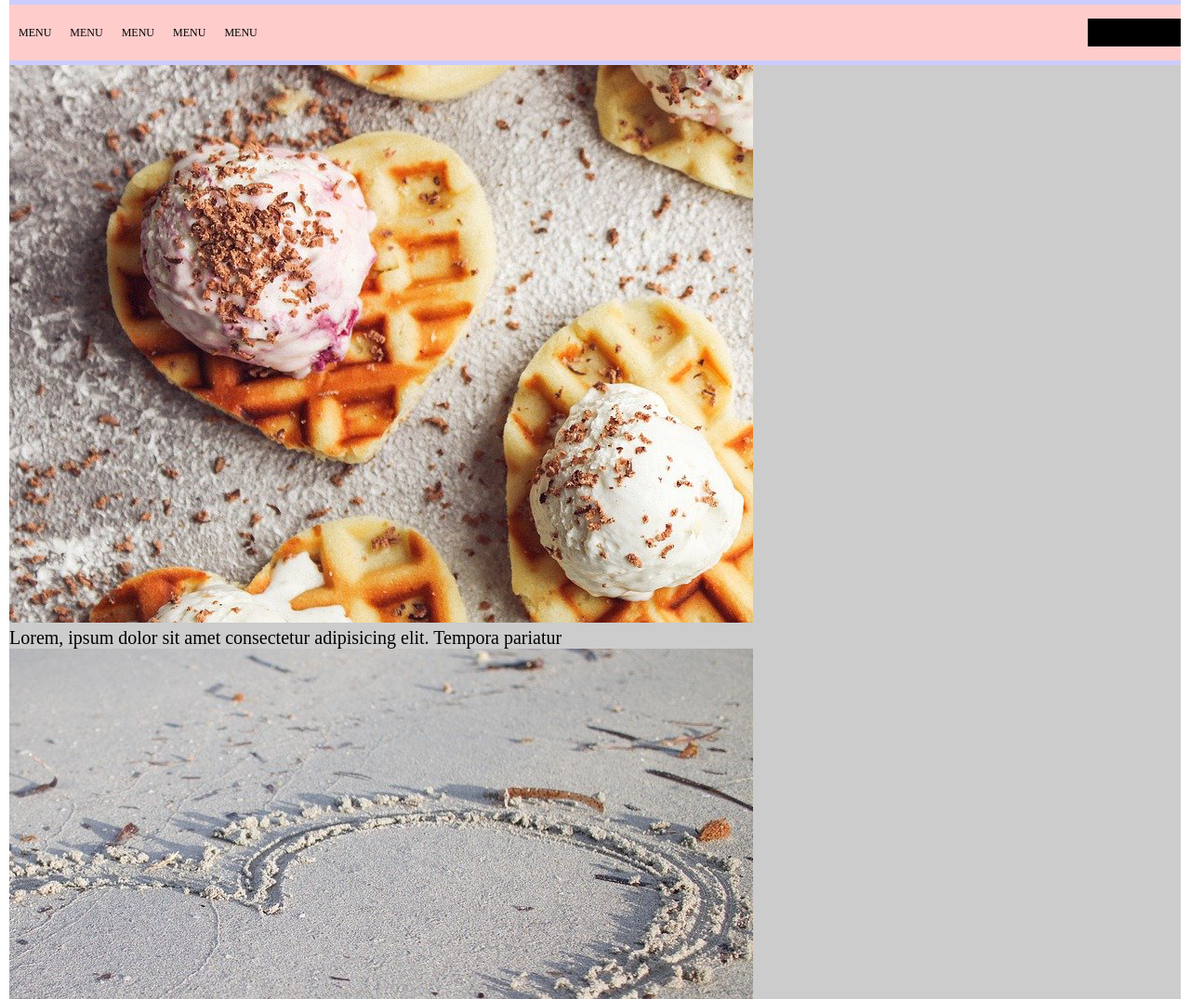
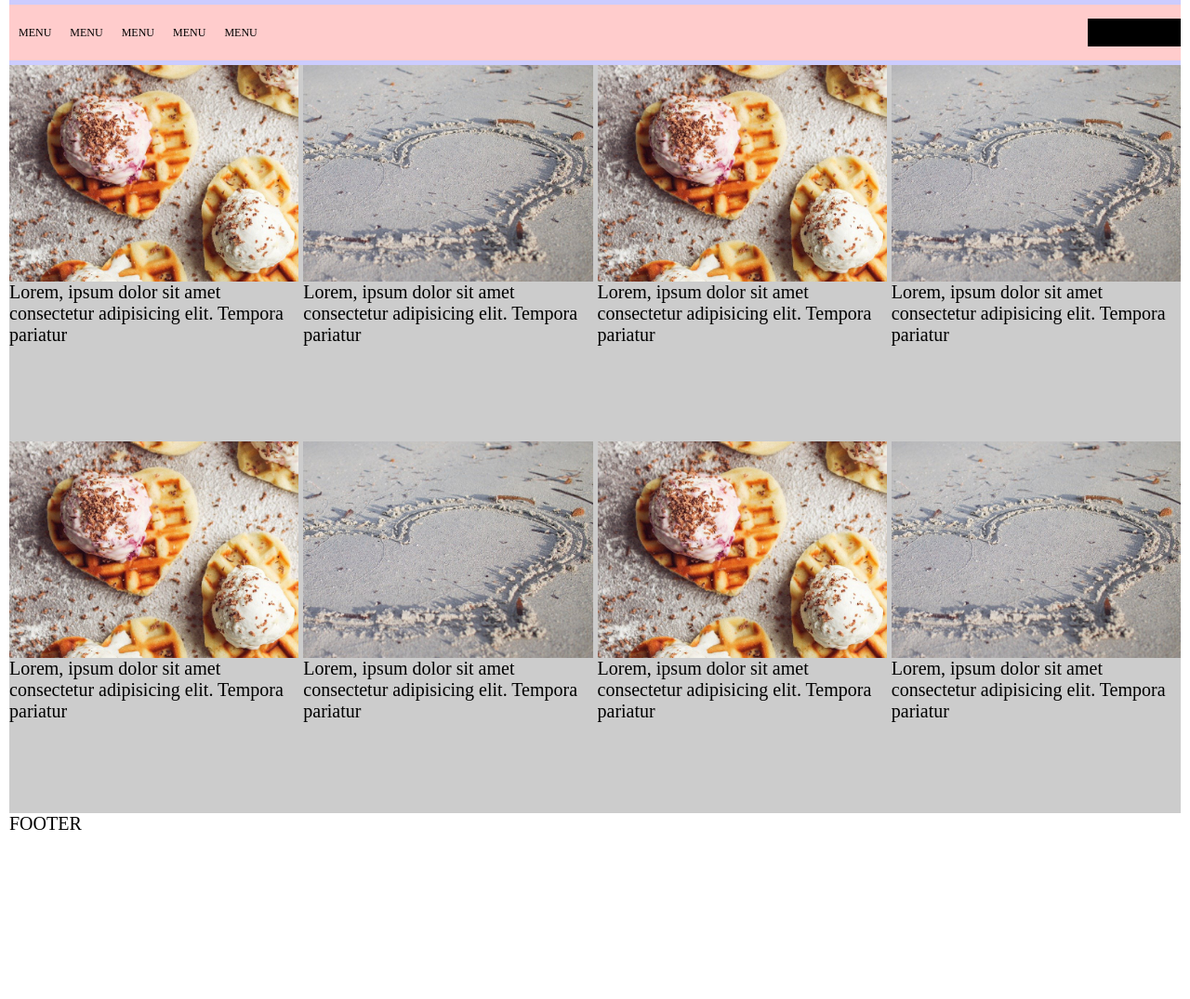
Before and after one commit to msj102525/0218, a plain HTML site: page index.html in a window 1280 px wide. Shown: the part 670-1745 px from the top of the page at 93% size. After the commit the page ends 1568 px from the top, so only its background shows below. Drawn offline with Linux system fonts and the light colour scheme.

Commit message:
Add files via upload

```diff
--- a/css/container/indexContainer.css
+++ b/css/container/indexContainer.css
@@ -59,7 +59,42 @@
 .container .inner-container .index .grid-container .grid-con {
     grid-area: 3/1/4/-1;
     background-color: #ccc;
+}
+.container .inner-container .index .grid-container .grid-con>ul {
+    display: grid;
 
-    /* grid-template-columns: repeat(4, 1fr);
-    grid-template-rows: repeat(2, minmax(300px)); */
+    grid-template-columns: repeat(12, 1fr);
+    grid-template-rows: repeat(2, minmax(400px, auto));
+
+    grid-auto-rows: minmax(400px, auto);
+    gap: 5px;
 }
+.container .inner-container .index .grid-container .grid-con>ul>li img {
+    width: 100%;
+    height: auto;
+    display: block;
+}
+.container .inner-container .index .grid-container .grid-con>ul>li:nth-child(1) {
+    grid-area: 1/1/2/4;
+}
+.container .inner-container .index .grid-container .grid-con>ul>li:nth-child(2) {
+    grid-area: 1/4/2/7;
+}
+.container .inner-container .index .grid-container .grid-con>ul>li:nth-child(3) {
+    grid-area: 1/7/2/10;
+}
+.container .inner-container .index .grid-container .grid-con>ul>li:nth-child(4) {
+    grid-area: 1/10/2/-1;
+}
+.container .inner-container .index .grid-container .grid-con>ul>li:nth-child(5) {
+    grid-area: 2/1/3/4;
+}
+.container .inner-container .index .grid-container .grid-con>ul>li:nth-child(6) {
+    grid-area: 2/4/3/7;
+}
+.container .inner-container .index .grid-container .grid-con>ul>li:nth-child(7) {
+    grid-area: 2/7/3/10;
+}
+.container .inner-container .index .grid-container .grid-con>ul>li:nth-child(8) {
+    grid-area: 2/10/3/-1;
+}
```
